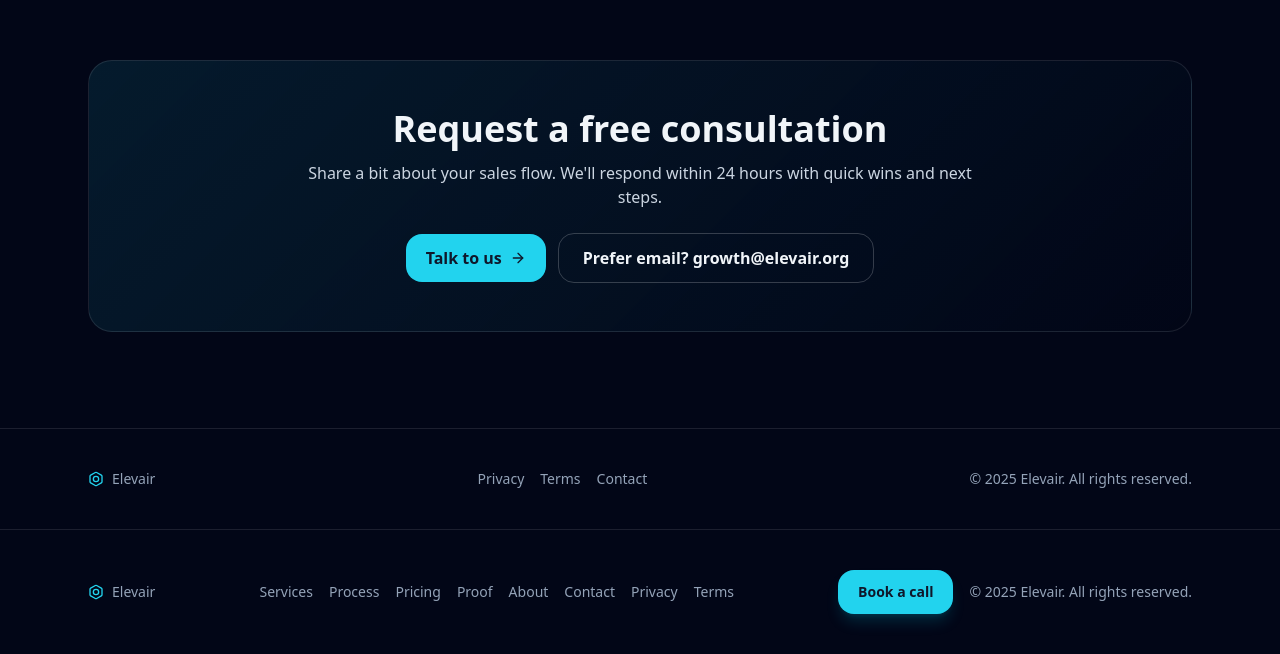
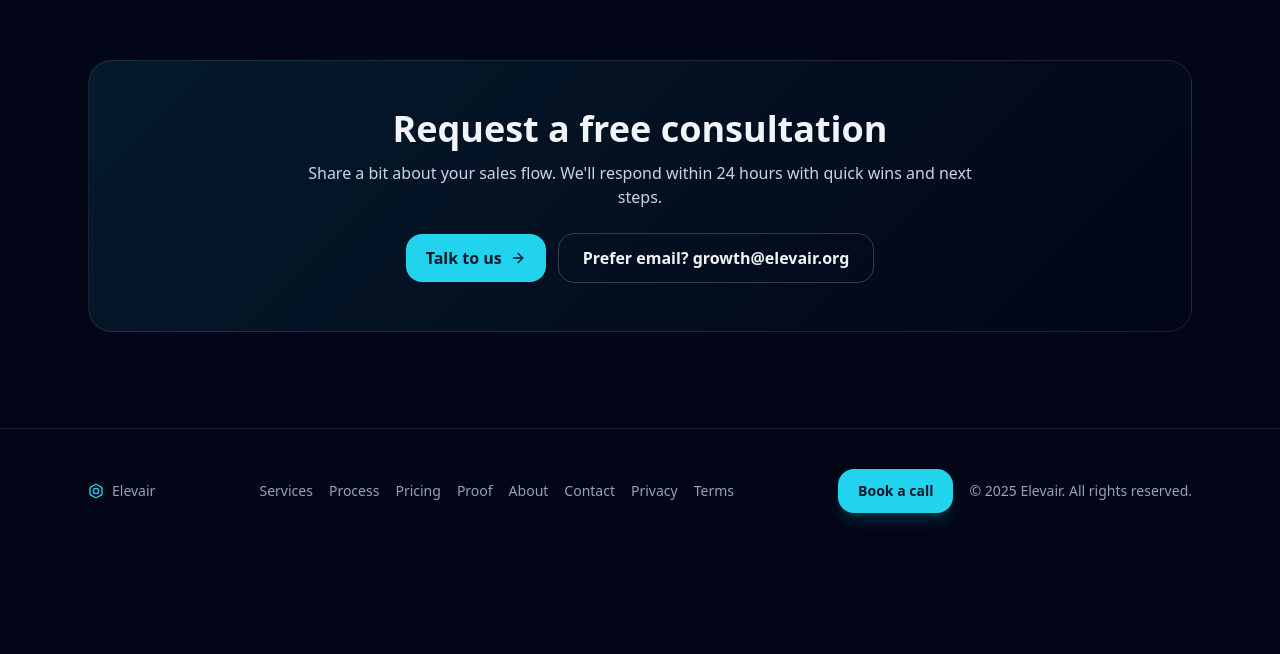
Before and after one commit to campbellhendee/elevair-clean, a Next.js app: page / in a window 1280 px wide. Shown: the part 4907-5561 px from the top of the page. After the commit the page ends 5460 px from the top, so only its background shows below. Built offline with nearby package versions, Linux system fonts and the light colour scheme; no server answers.

Commit message:
Fix duplicate footer: remove page-local Footer from homepage; restore Hero component section

```diff
--- a/app/page.tsx
+++ b/app/page.tsx
@@ -23,7 +23,6 @@ export default function Page() {
       <Pricing />
       <FAQ />
       <FinalCTA />
-      <Footer />
     </div>
   );
 }
@@ -78,7 +77,7 @@ function Hero() {
             See Before/After Results
           </a>
         </div>
-  <div className="mt-4 text-slate-300 italic">Installed in 48 hours or month one is free.</div>
+        <div className="mt-4 text-slate-300 italic">Installed in 48 hours or month one is free.</div>
       </Container>
     </section>
   );
@@ -306,19 +305,4 @@ function FinalCTA() {
     </section>
   );
 }
-
-function Footer() {
-  return (
-    <footer className="border-t border-white/10">
-      <Container className="py-10 flex flex-col md:flex-row items-center justify-between gap-4 text-sm text-slate-400">
-        <div className="flex items-center gap-2"><Bolt className="h-4 w-4 text-cyan-400" /><span>Elevair</span></div>
-        <div className="flex items-center gap-4">
-          <a href="/privacy" className="hover:text-white">Privacy</a>
-          <a href="/terms" className="hover:text-white">Terms</a>
-          <a href="/contact" className="hover:text-white">Contact</a>
-        </div>
-        <div>© {new Date().getFullYear()} Elevair. All rights reserved.</div>
-      </Container>
-    </footer>
-  );
-}
+// Footer is rendered globally in app/layout.tsx
```
Also changed, not shown: .continue/agents/new-agent-3.yaml (added), .continue/agents/new-agent-4.yaml (added).
